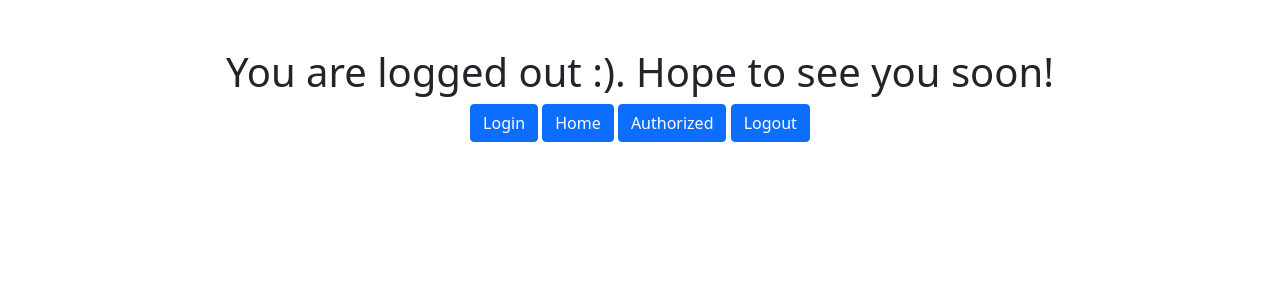
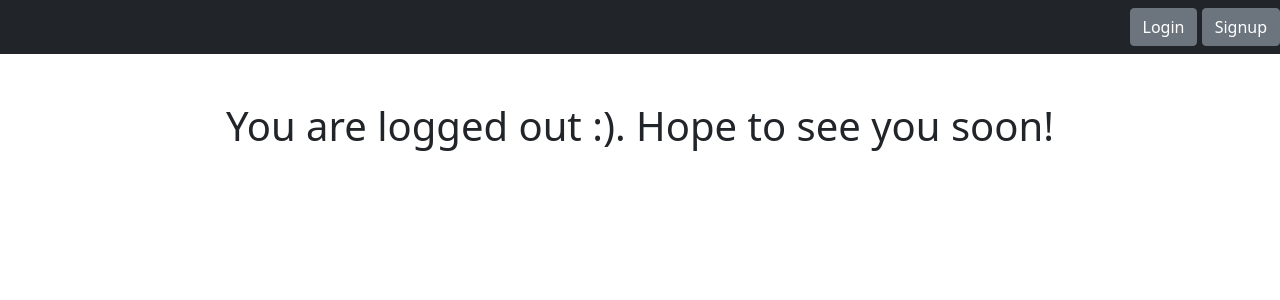
Before and after one commit to DanSam5K/Django_project_mentorship, a Django app: page /logout in a window 1280 px wide. Shown: the top 300 px of the page. Run offline with Django 4.2, Linux system fonts and the light colour scheme.

Commit message:
Finish touches

```diff
--- a/home/templates/home/logout.html
+++ b/home/templates/home/logout.html
@@ -2,8 +2,4 @@
 
 {% block content %}
     <h1>You are logged out :). Hope to see you soon!</h1>
-    <a href="{% url 'home.login' %}" class="btn btn-primary">Login</a>
-    <a href="{% url 'home.welcome' %}" class="btn btn-primary">Home</a>
-    <a href="{% url 'home.authorized' %}" class="btn btn-primary">Authorized</a>
-    <a href="{% url 'home.logout' %}" class="btn btn-primary">Logout</a>
 {% endblock %}
--- a/home/views.py
+++ b/home/views.py
@@ -2,11 +2,14 @@ from datetime import datetime
 from django.views.generic import TemplateView, CreateView
 from django.contrib.auth.mixins import LoginRequiredMixin
 from django.contrib.auth.views import LoginView, LogoutView
-from django.contrib.auth.forms import UserCreationForm
+from .forms import SignUpForm
+
 
 from django.shortcuts import redirect
+
+
 class SignUpView(CreateView):
-    form_class = UserCreationForm
+    form_class = SignUpForm
     template_name = 'home/register.html'
     success_url = '/smart/notes'
 
@@ -15,8 +18,10 @@ class SignUpView(CreateView):
             return redirect('notes.list')
         return super().get(request, *args, **kwargs)
 
+
 class LogoutInterfaceView(LogoutView):
     template_name = 'home/logout.html'
+
 
 class LoginInterfaceView(LoginView):
     template_name = 'home/login.html'
--- a/static/templates/base.html
+++ b/static/templates/base.html
@@ -6,6 +6,18 @@
         <link rel="stylesheet" href="{% static 'css/style.css' %}" />
         <link href="https://cdn.jsdelivr.net/npm/bootstrap@5.0.2/dist/css/bootstrap.min.css" rel="stylesheet" integrity="sha384-EVSTQN3/azprG1Anm3QDgpJLIm9Nao0Yz1ztcQTwFspd3yD65VohhpuuCOmLASjC" crossorigin="anonymous">
     </head>
+    <nav class="navbar navbar-dark bg-dark">
+        <div class="ms-auto">
+            {% if user.is_authenticated %}
+                <a href="{% url 'notes.list' %}" class="btn btn-secondary">Home</a>
+                <a href="{% url 'notes.new' %}" class="btn btn-secondary">Create</a>
+                <a href="{% url 'logout' %}" class="btn btn-secondary">Logout</a>
+            {% else %}
+                <a href="{% url 'login' %}" class="btn btn-secondary">Login</a>
+                <a href="{% url 'signup' %}" class="btn btn-secondary">Signup</a>
+            {% endif %}
+        </div>
+    </nav>
     <body>
         <div class="my-5 text-center container">
             {% block content %}
```
Also changed, not shown: home/forms.py (added, +20 -0 lines), notes/forms.py (+1 -26 lines).
